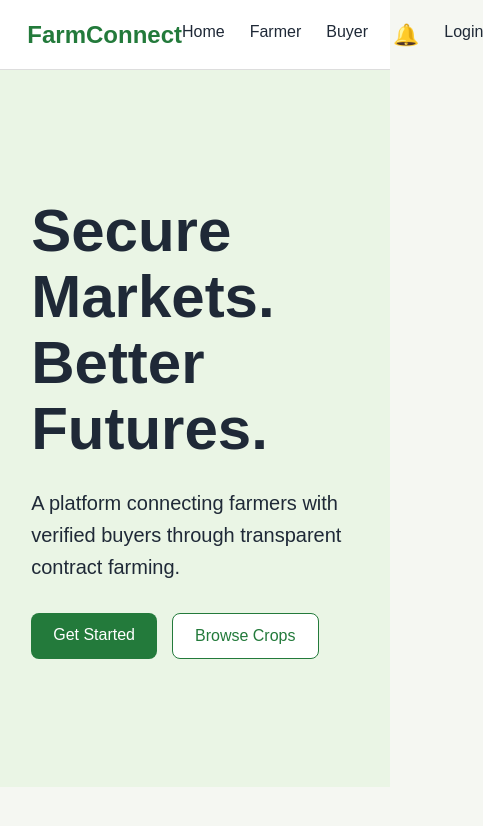
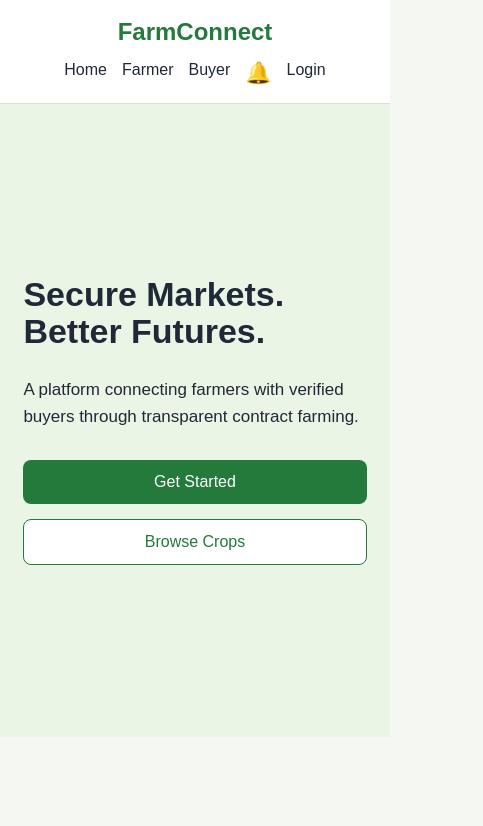
Before and after one commit to kavyaarora1706/AD_project, a React (Vite) app: page / in a window 390 px wide. Shown: the top 826 px of the page, 483 px wide, since content can reach past the window. Built offline with nearby package versions, Linux system fonts and the light colour scheme.

Commit message:
polished UI and responsive design

```diff
--- a/src/index.css
+++ b/src/index.css
@@ -921,3 +921,183 @@ select {
 		grid-template-columns: 1fr;
 	}
 }
+
+/* Global polish */
+body {
+	min-height: 100vh;
+}
+
+button,
+.btn,
+input,
+select,
+textarea {
+	transition: 0.2s ease;
+}
+
+button:hover,
+.btn:hover {
+	transform: translateY(-1px);
+	opacity: 0.92;
+}
+
+input:focus,
+select:focus,
+textarea:focus {
+	outline: 2px solid #237a3b;
+	border-color: #237a3b;
+}
+
+/* Navbar */
+.navbar {
+	position: sticky;
+	top: 0;
+	z-index: 100;
+}
+
+.nav-links a:hover {
+	color: #237a3b;
+}
+
+/* Cards */
+.stat-card,
+.crop-card,
+.contract-card,
+.payment-card,
+.delivery-card,
+.fair-price-card,
+.price-result,
+.notification-card,
+.admin-stat {
+	transition: transform 0.2s ease, box-shadow 0.2s ease;
+}
+
+.stat-card:hover,
+.crop-card:hover,
+.contract-card:hover,
+.payment-card:hover,
+.delivery-card:hover,
+.fair-price-card:hover,
+.price-result:hover,
+.admin-stat:hover {
+	transform: translateY(-3px);
+	box-shadow: 0 8px 25px rgba(0, 0, 0, 0.06);
+}
+
+/* Mobile */
+@media (max-width: 768px) {
+	.navbar {
+		height: auto;
+		padding: 18px 5%;
+		flex-direction: column;
+		gap: 15px;
+	}
+
+	.nav-links {
+		flex-wrap: wrap;
+		justify-content: center;
+		gap: 15px;
+	}
+
+	.hero {
+		min-height: 75vh;
+		padding: 50px 6%;
+	}
+
+	.hero h1 {
+		font-size: 42px;
+	}
+
+	.hero p {
+		font-size: 17px;
+	}
+
+	.hero-buttons {
+		flex-direction: column;
+	}
+
+	.hero-buttons .btn {
+		text-align: center;
+	}
+
+	.dashboard,
+	.marketplace,
+	.contracts-page,
+	.delivery-page,
+	.payment-page,
+	.notifications-page,
+	.admin-page,
+	.fair-price-page {
+		padding: 35px 5%;
+	}
+
+	.dashboard-grid {
+		grid-template-columns: 1fr 1fr;
+	}
+
+	.crop-grid {
+		grid-template-columns: 1fr;
+	}
+
+	.contract-card {
+		flex-direction: column;
+		gap: 15px;
+	}
+
+	.delivery-info,
+	.payment-details {
+		grid-template-columns: 1fr;
+	}
+
+	.tracking {
+		overflow-x: auto;
+		gap: 15px;
+		justify-content: flex-start;
+	}
+
+	.tracking-step {
+		min-width: 120px;
+	}
+
+	.notifications-header {
+		flex-direction: column;
+		align-items: flex-start;
+		gap: 20px;
+	}
+
+	.auth-card,
+	.form-card {
+		width: 90%;
+	}
+}
+
+@media (max-width: 500px) {
+	.dashboard-grid {
+		grid-template-columns: 1fr;
+	}
+
+	.dashboard-actions {
+		flex-direction: column;
+	}
+
+	.dashboard-actions .btn {
+		text-align: center;
+	}
+
+	.hero h1 {
+		font-size: 34px;
+	}
+
+	.notification-card {
+		padding: 15px;
+	}
+
+	.notification-actions {
+		flex-direction: column;
+		width: 100%;
+	}
+
+	.notification-actions button {
+		width: 100%;
+	}
+}
```
